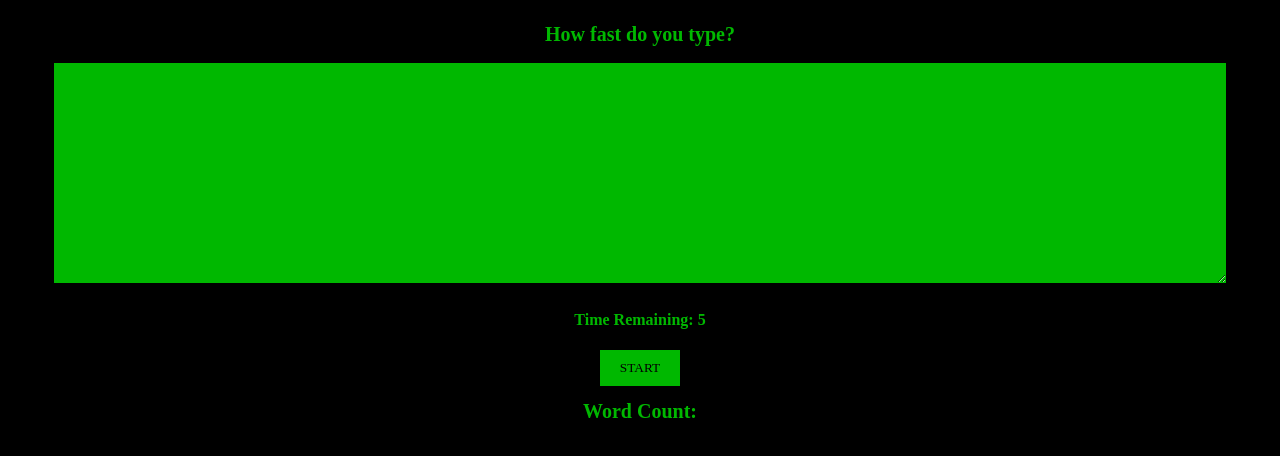
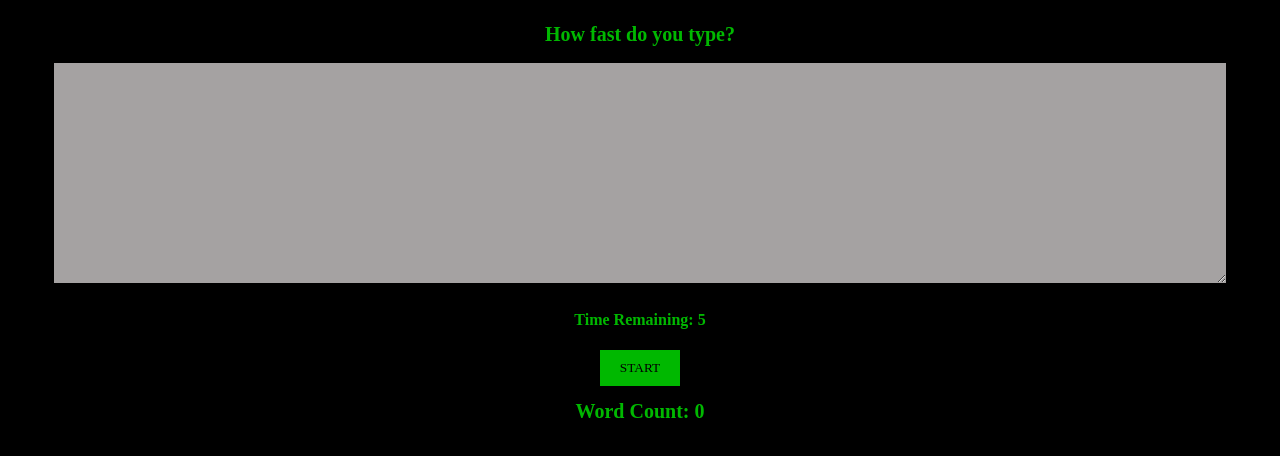
Before and after one commit to getcoderunning/my-speedtyping-react-app, a React app: page / in a window 1280 px wide. Shown: the top 456 px of the page. Built offline with nearby package versions, Linux system fonts and the light colour scheme.

Commit message:
Setting up word count display and button interactions

```diff
--- a/App.js
+++ b/App.js
@@ -1,17 +1,23 @@
 /**
  * Challenge:
  *
- * Make it so clicking the Start button starts the timer instead of it starting on refresh
- * (Hint: use a new state variable to indicate if the game should be running or not)
+ * When the timer reaches 0, count the number of words the user typed in
+ * and display it in the "Word count" section
+ *
+ * After the game ends, make it so the user can click the Start button again
+ * to play a second time
  */
 
 import React, { useState, useEffect } from 'react';
 import './src/styles/style.scss';
 
 function App() {
+
+  const STARTING_TIME = 5;
   const [text, setText] = useState('');
-  const [timeRemaining, setTimeRemaining] = useState(5);
+  const [timeRemaining, setTimeRemaining] = useState(STARTING_TIME);
   const [isTimeRunning, setTimeRunning] = useState(false);
+  const [wordCount, setWordCount] = useState(0);
 
   function handleChange(e) {
     const { value } = e.target;
@@ -24,27 +30,39 @@ function App() {
     return wordArr.filter(word => word !== '').length;
   }
 
+  function startGame() {
+    setTimeRunning(true);
+    setTimeRemaining(STARTING_TIME);
+    setText('');
+  }
+
+  function endGame() {
+    setTimeRunning(false);
+    const numWords = calculateWordCount(text);
+    setWordCount(numWords);
+  }
+
   useEffect(() => {
     if (isTimeRunning && timeRemaining > 0) {
       setTimeout(() => {
         setTimeRemaining(time => time - 1);
       }, 1000);
     } else if (timeRemaining === 0) {
-      setTimeRunning(false);
+      endGame();
     }
   }, [timeRemaining, isTimeRunning]);
 
-  console.log(text);
+  // console.log(text);
 
   return (
     <div>
       <h1>How fast do you type?</h1>
-      <textarea onChange={handleChange} value={text} />
+      <textarea onChange={handleChange} value={text} disabled={!isTimeRunning}/>
       <h4>Time Remaining: {timeRemaining}</h4>
-      <button onClick={() => setTimeRunning(true)}>
+      <button onClick={startGame} disabled={isTimeRunning}>
         Start
       </button>
-      <h1>Word Count:</h1>
+  <h1>Word Count: {wordCount}</h1>
     </div>
   );
 }
--- a/src/styles/style.scss
+++ b/src/styles/style.scss
@@ -47,4 +47,12 @@
         padding: 10px;
     }
 
+    textarea:disabled {
+        background-color: #a5a2a2;
+    }
+
+    button:disabled {
+        cursor: not-allowed;
+    }
+
 }
```
